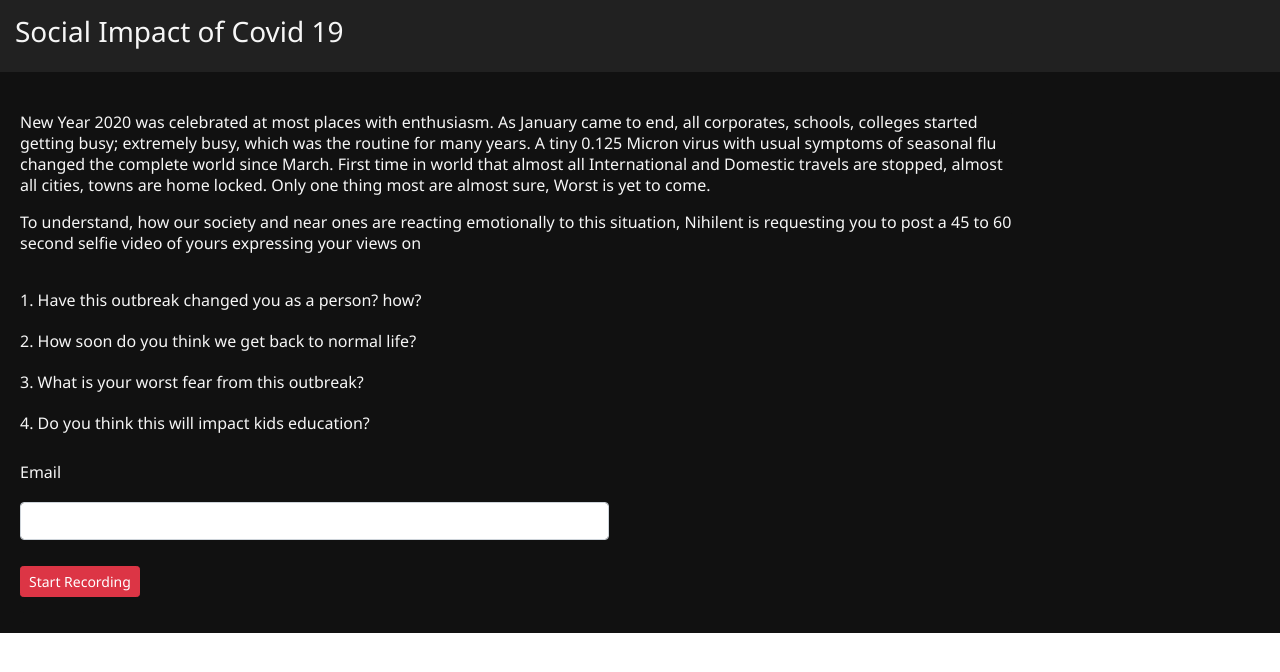
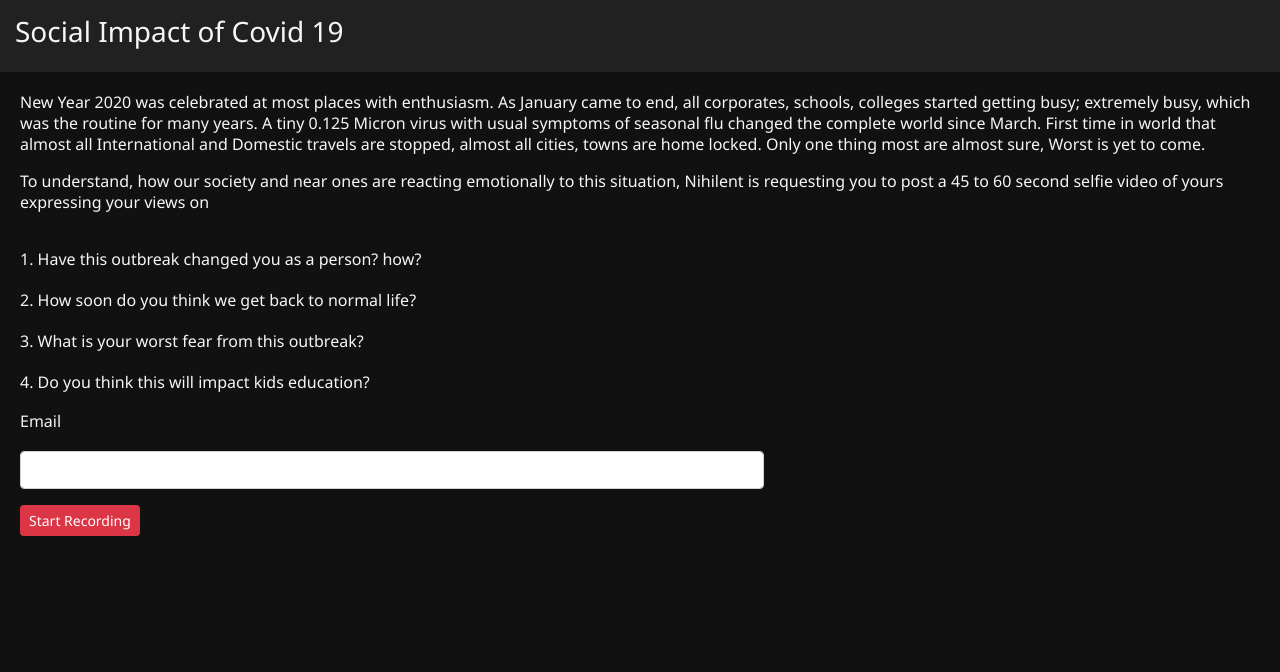
Before and after one commit to vaibhavphutane/Angular-Video-Recorder, an Angular app: page / in a window 1280 px wide. Shown: the top 672 px of the page. Built offline with nearby package versions, Linux system fonts and the light colour scheme.

Commit message:
Service changes

```diff
--- a/src/app/Components/social-impact-collector/social-impact-collector.component.css
+++ b/src/app/Components/social-impact-collector/social-impact-collector.component.css
@@ -6,17 +6,16 @@
 }
 
 .form-container {
-  background: #111;
   display: flex;
+  flex-direction: column;
   padding: 20px;
+  border: none;
+  color: #f6f6f6;
+  justify-content: center;
 }
 
 .card {
   background: #111;
-  width: 80%;
-  border: none;
-  margin-top: 20px;
-  color: #f6f6f6;
 }
 
 p {
@@ -38,13 +37,9 @@ label {
   width: 60%;
 }
 
-.form-group {
-  margin-top: 10px ;
-  margin-right: 10px;
-}
 
 video {
-  width: 80%;
+  width: 60%;
   height: 410px;
 }
 
--- a/src/app/Components/social-impact-collector/social-impact-collector.component.html
+++ b/src/app/Components/social-impact-collector/social-impact-collector.component.html
@@ -2,7 +2,6 @@
   <h3>Social Impact of Covid 19</h3>
 </div>
 <div class="form-container">
-  <div class="card">
   <p>New Year 2020 was celebrated at most places with enthusiasm. As January came to end, all corporates, schools, colleges started getting busy; extremely busy, which was the routine for many years. A tiny  0.125 Micron virus with usual symptoms of seasonal flu changed the complete world since March. First time in world that almost all International and Domestic travels are stopped, almost all cities, towns are home locked. Only one thing most are almost sure, Worst is yet to come.</p>
   <div></div>
   <p>To understand, how our society and near ones are reacting emotionally  to this situation, Nihilent is requesting you to post a 45 to 60 second selfie video of yours expressing your views on</p>
@@ -37,5 +36,7 @@
       <button class="btn btn-primary btn-sm" (click)="submit()">Submit</button>
     </div>
   </div>
+  <div class="">
+
   </div>
 </div>
--- a/src/app/upload.service.ts
+++ b/src/app/upload.service.ts
@@ -14,6 +14,6 @@ export class UploadService {
     const file = new File([recordedBlob], 'recording');
     fd.append('data', file);
     console.log(fd);
-    return this.http.post('http://localhost:3000/api/upload', fd);
+    return this.http.post('http://localhost/FileUpload/FUpload.svc/Upload/', fd);
   }
 }
--- a/src/styles.css
+++ b/src/styles.css
@@ -4,6 +4,7 @@ body {
   font-family: 'Segoe UI', Tahoma, Geneva, Verdana, sans-serif;
   padding: 0px;
   margin: 0px;
+  background: #111;
 }
 
 * {
```
Lines whose indentation alone changed are shown as unchanged.
